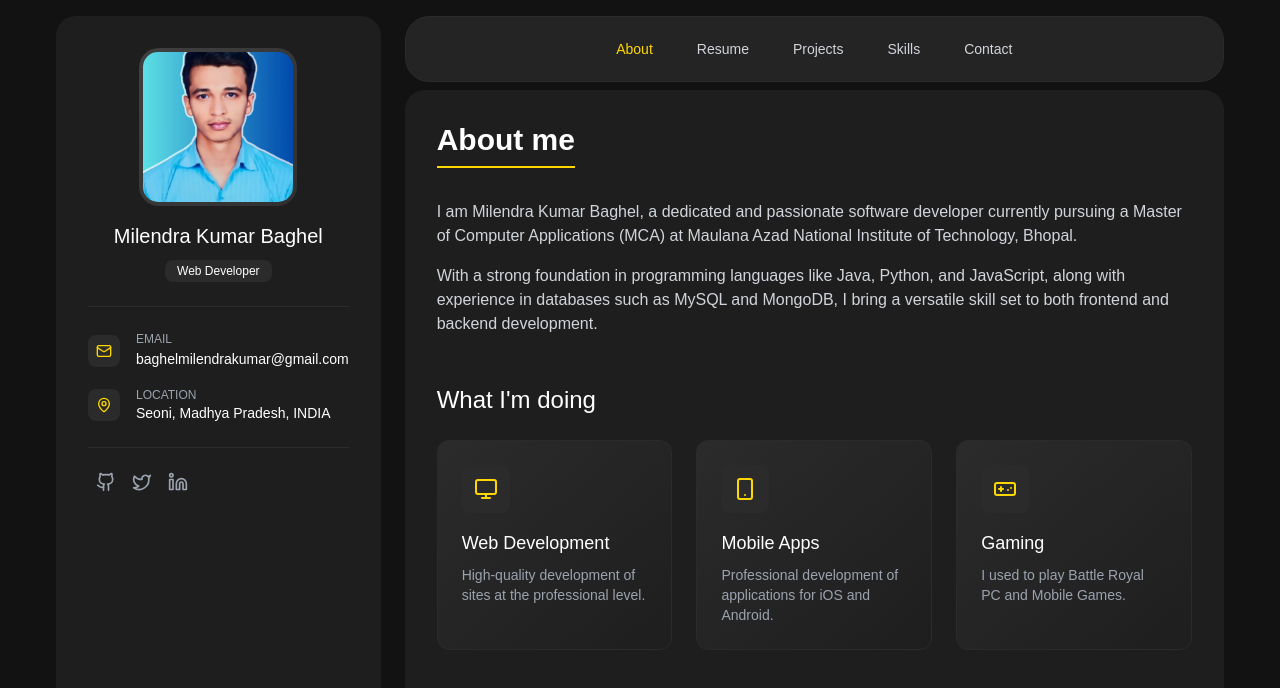
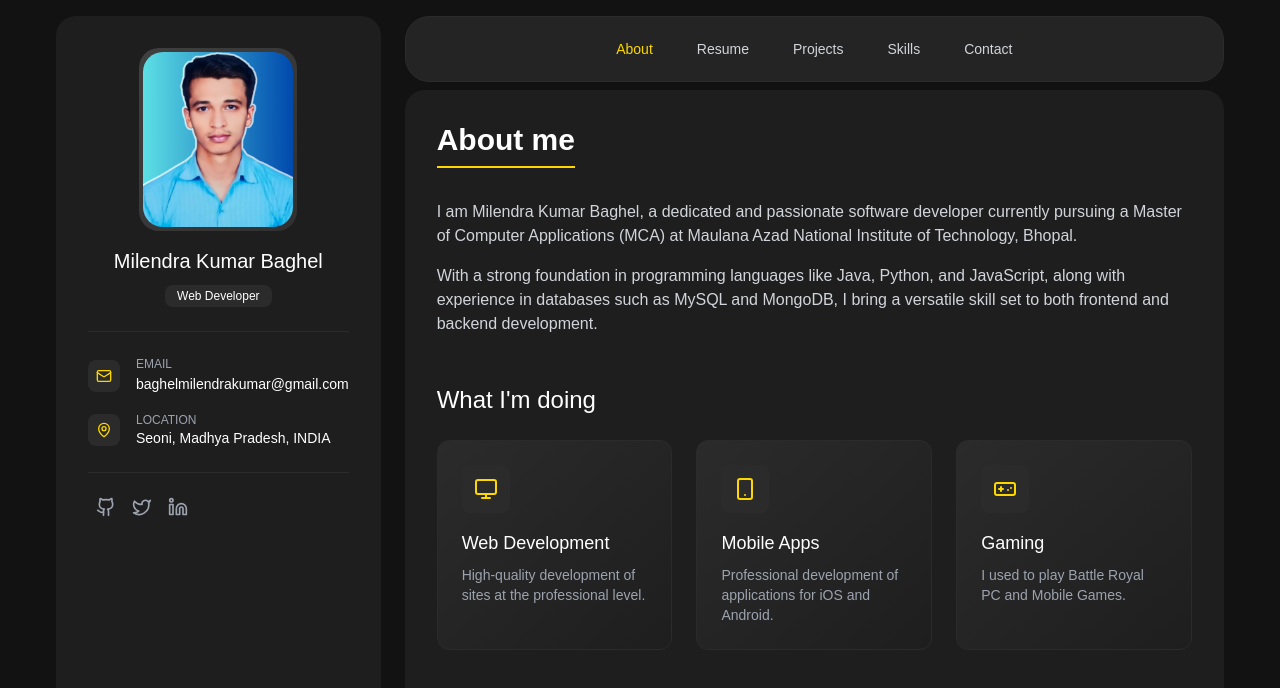
Before and after one commit to milendrakumarbaghel/portfolio, a React (Create React App) app: page / in a window 1280 px wide. Shown: the top 688 px of the page. Built offline with nearby package versions, Linux system fonts and the light colour scheme.

Commit message:
profile pic styling done

```diff
--- a/src/components/SideBar/SideBar.jsx
+++ b/src/components/SideBar/SideBar.jsx
@@ -17,7 +17,8 @@ export const Sidebar = () => {
             <img
               src="/images/p2.png"
               alt="Profile"
-              className="w-[80px] h-[80px] lg:w-[150px] lg:h-[150px] rounded-[15px] object-cover
+              className="w-[100px] h-[100px] lg:w-[150px] lg:h-[175px] rounded-[20px]
+              object-cover
               transition-all duration-300 hover:rounded-[5px]"
             />
           </div>
```
